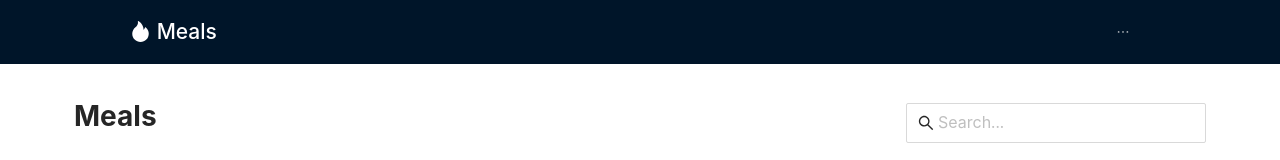
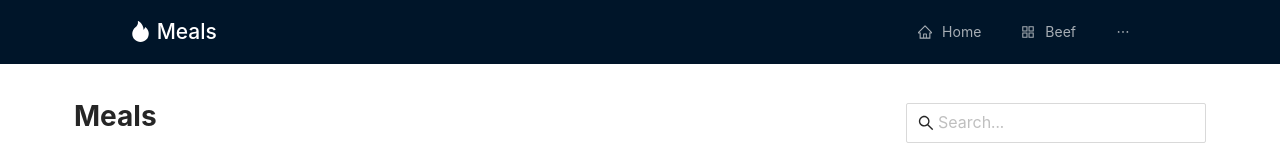
Before and after one commit to azkinf16/meals-react, a React (Create React App) app: page / in a window 1280 px wide. Shown: the top 160 px of the page. Built offline with nearby package versions, Linux system fonts and the light colour scheme; no server answers.

Commit message:
fixing navbar

```diff
--- a/src/components/Navigation.js
+++ b/src/components/Navigation.js
@@ -2,11 +2,15 @@ import React from "react";
 
 import { Layout, Menu } from "antd";
 import { Header } from "antd/lib/layout/layout";
-import { HomeOutlined, SettingOutlined, AppstoreOutlined, FireFilled } from "@ant-design/icons";
+import { HomeOutlined, AppstoreOutlined, FireFilled } from "@ant-design/icons";
+
+import { useNavigate } from "react-router-dom";
 
 import "antd/dist/antd.css";
 
 export default function Navigation() {
+  const navigate = useNavigate();
+
   return (
     <div>
       <Layout>
@@ -28,24 +32,33 @@ export default function Navigation() {
             }}
           >
             <div className="left">
-              <h1 style={{ color: "white" }}><FireFilled /> Meals</h1>
+              <h1 style={{ color: "white" }}>
+                <FireFilled />
+                &nbsp;Meals
+              </h1>
             </div>
             <Menu mode="horizontal" theme="dark">
-              <Menu.Item key="home" icon={<HomeOutlined />}>
+              <Menu.Item
+                key="home"
+                icon={<HomeOutlined />}
+                onClick={() => navigate("/")}
+              >
                 Home
               </Menu.Item>
-              <Menu.SubMenu
-                key="SubMenu"
-                title="Category"
-                icon={<SettingOutlined />}
+              <Menu.Item
+                key="two"
+                icon={<AppstoreOutlined />}
+                onClick={() => navigate(() => "/Category/Beef")}
               >
-                <Menu.Item key="two" icon={<AppstoreOutlined />}>
-                  Dessert
-                </Menu.Item>
-                <Menu.Item key="three" icon={<AppstoreOutlined />}>
-                  Beef
-                </Menu.Item>
-              </Menu.SubMenu>
+                Beef
+              </Menu.Item>
+              <Menu.Item
+                key="three"
+                icon={<AppstoreOutlined />}
+                onClick={() => navigate("/Category/Seafood")}
+              >
+                Seafood
+              </Menu.Item>
             </Menu>
           </div>
         </Header>
```
